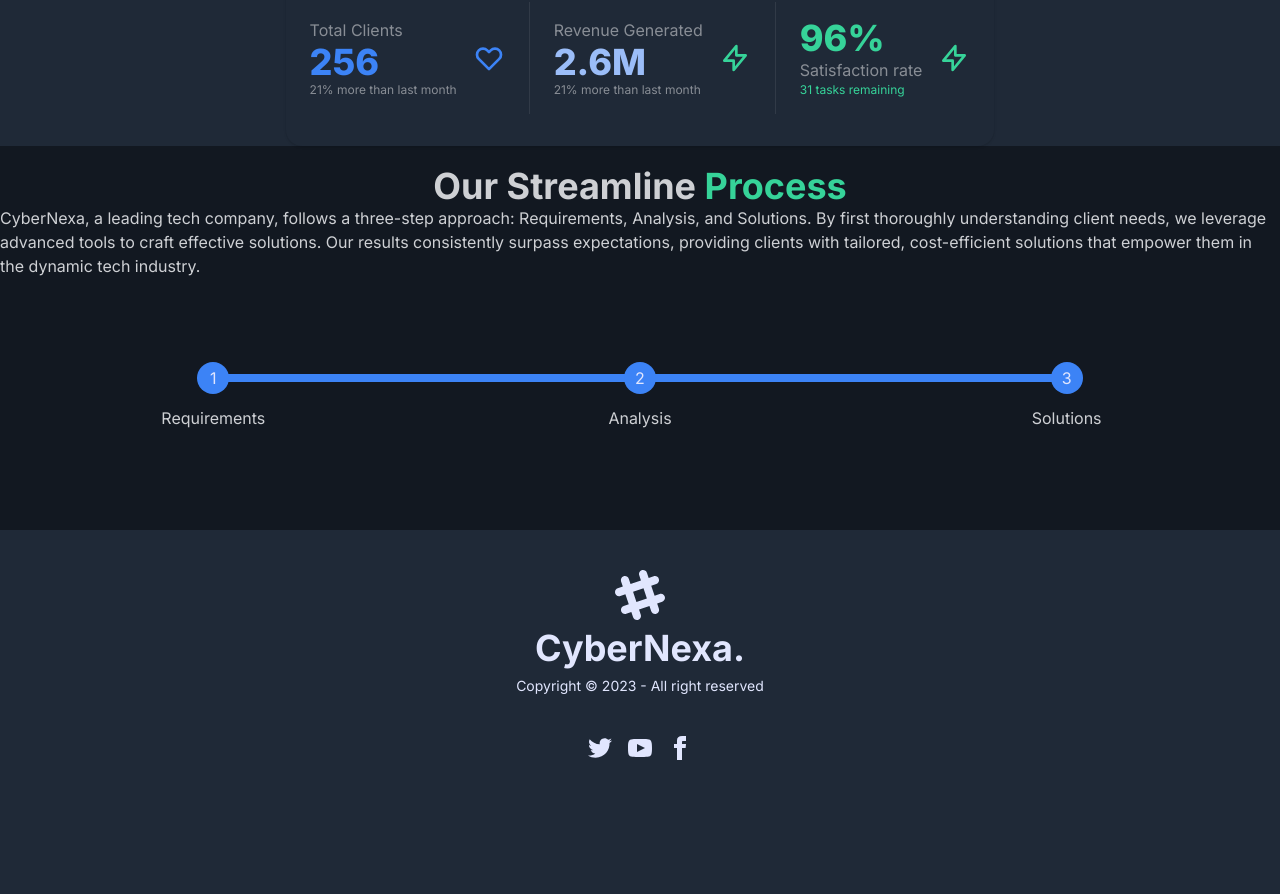
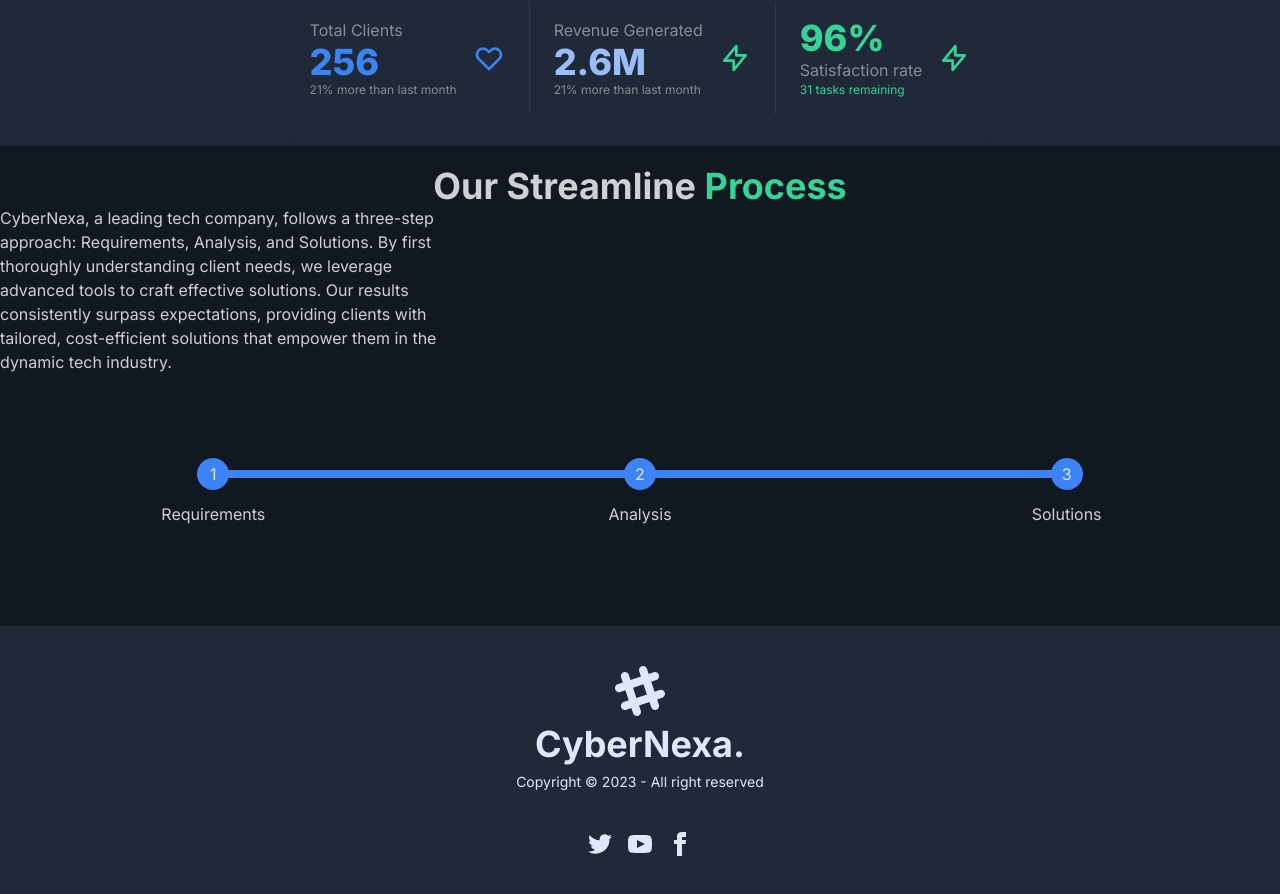
Before and after one commit to Zainjaved96/CyberNexa, a Next.js app: page / in a window 1280 px wide. Shown: the part 2112-3006 px from the top of the page. Before the commit the page ends 2912 px from the top, so only its background shows below. Built offline with nearby package versions, Linux system fonts and the light colour scheme.

Commit message:
fixed process

```diff
--- a/components/Process.tsx
+++ b/components/Process.tsx
@@ -3,10 +3,10 @@
 const Process = () => {
   return (
     <div >
-    <div className="container mx-auto py-5 bg-base-200 grid cols-2">
+    <div className="row container py-5 bg-base-200 grid cols-2">
       <div>
       <h2 className='text-4xl text-center font-bold'>Our  Streamline <span className="text-secondary"> Process </span></h2>
-        <p>CyberNexa, a leading tech company, follows a three-step approach: Requirements, Analysis, and Solutions. By first thoroughly understanding client needs, we leverage advanced tools to craft effective solutions. Our results consistently surpass expectations, providing clients with tailored, cost-efficient solutions that empower them in the dynamic tech industry.</p>
+        <p className='col-6 max-w-md'>CyberNexa, a leading tech company, follows a three-step approach: Requirements, Analysis, and Solutions. By first thoroughly understanding client needs, we leverage advanced tools to craft effective solutions. Our results consistently surpass expectations, providing clients with tailored, cost-efficient solutions that empower them in the dynamic tech industry.</p>
       </div>
 
         <div className="flex flex-col justify-center py-[4rem] ">
```
